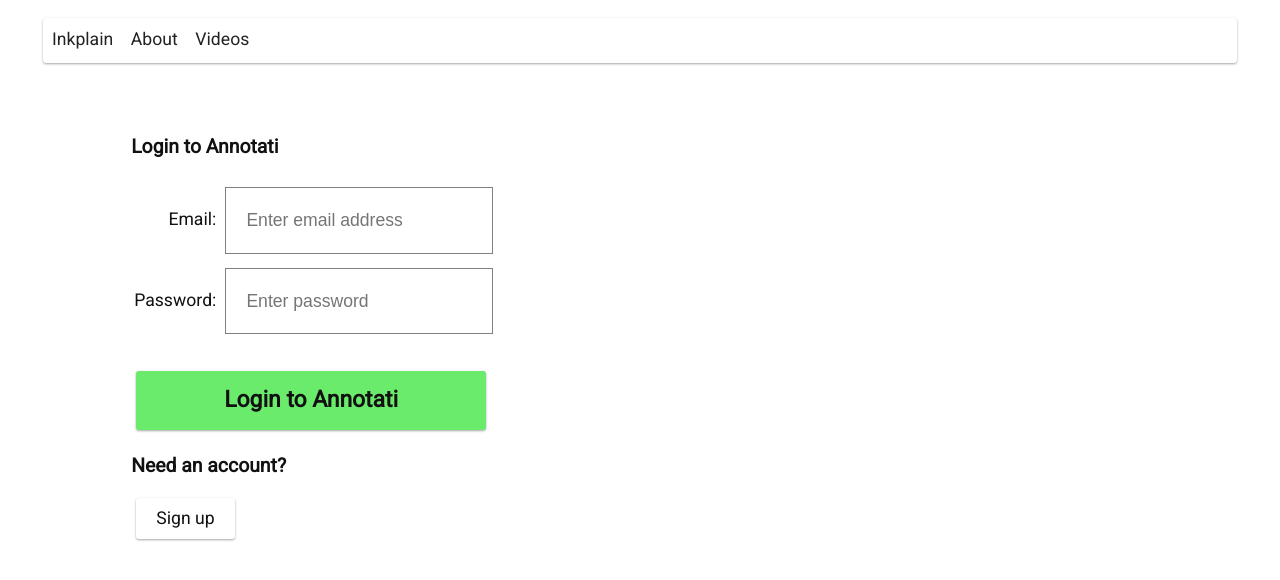
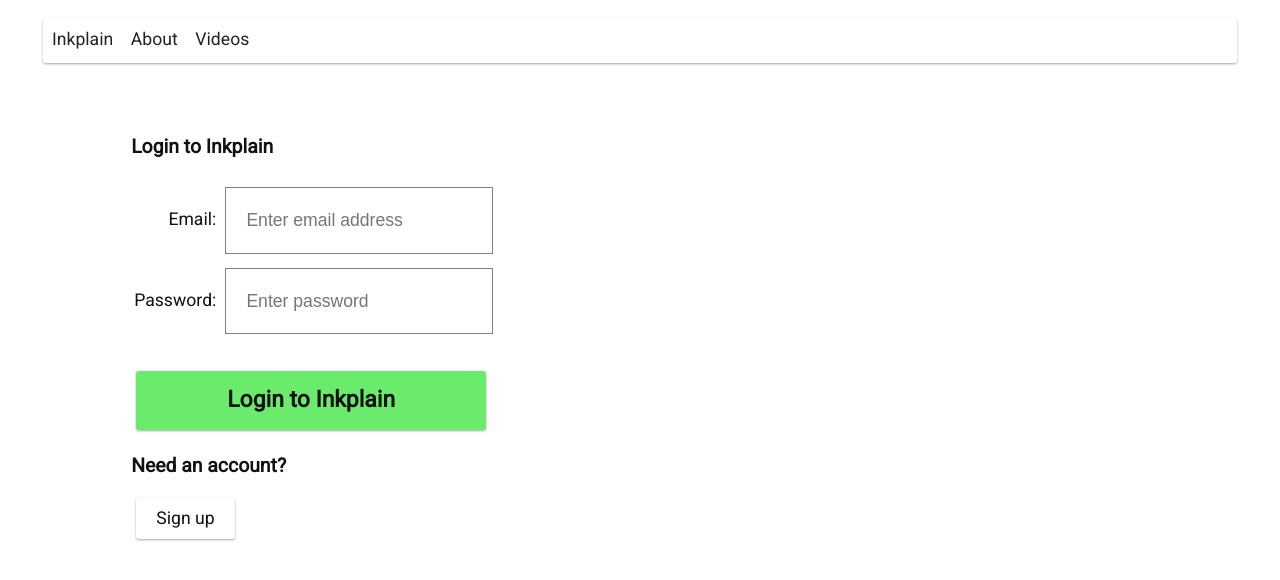
Before and after one commit to 5Mixer/Inkplain, a Vue app: page /login in a window 1280 px wide. Shown: the top 580 px of the page. Built offline with nearby package versions, Linux system fonts and the light colour scheme; no server answers; a web font is replaced by a local one.

Commit message:
Annotati -> inkplain

```diff
--- a/src/views/Home.vue
+++ b/src/views/Home.vue
@@ -2,8 +2,9 @@
 	<div class="home">
 		<div class="hero">
 			<h1>
-				Create annotation videos online
+				Inkplain - Create annotation videos online
 			</h1>
+			<h2>It's like explaining, but with virtual ink.</h2>
 
 			<img src="@/assets/screen small.png" alt="" title="Screenshot of Annotati" width="600">
 
--- a/src/views/Login.vue
+++ b/src/views/Login.vue
@@ -2,7 +2,7 @@
 	<div class="home">
 		<div class="hero">
 			<div class="form">
-				<h2>Login to Annotati</h2>
+				<h2>Login to Inkplain</h2>
 				<table>
 					<tr>
 						<td>
@@ -23,7 +23,7 @@
 				</table>
 				<div class="error" v-if="errorMessage != ''">{{ errorMessage }}</div>
 				<br>
-				<div class="register button" @click="login()">Login to Annotati</div>
+				<div class="register button" @click="login()">Login to Inkplain</div>
 			</div>
 
 			<div>
--- a/src/views/Recording.vue
+++ b/src/views/Recording.vue
@@ -17,7 +17,7 @@
 				<button class="tool-button" @click="save">Publish</button>
 				<div v-if="published">
 					<span>Accessible at </span>
-					<a href="">annotatii.com/play/{{publishId}}</a>
+					<a :href="'inkplain.com/play/' + publishId">inkplain.com/play/{{publishId}}</a>
 				</div>
 			</div>
 		</div>
```
Also changed, not shown: 7 other files (tests, documents, lock files or other folders).
